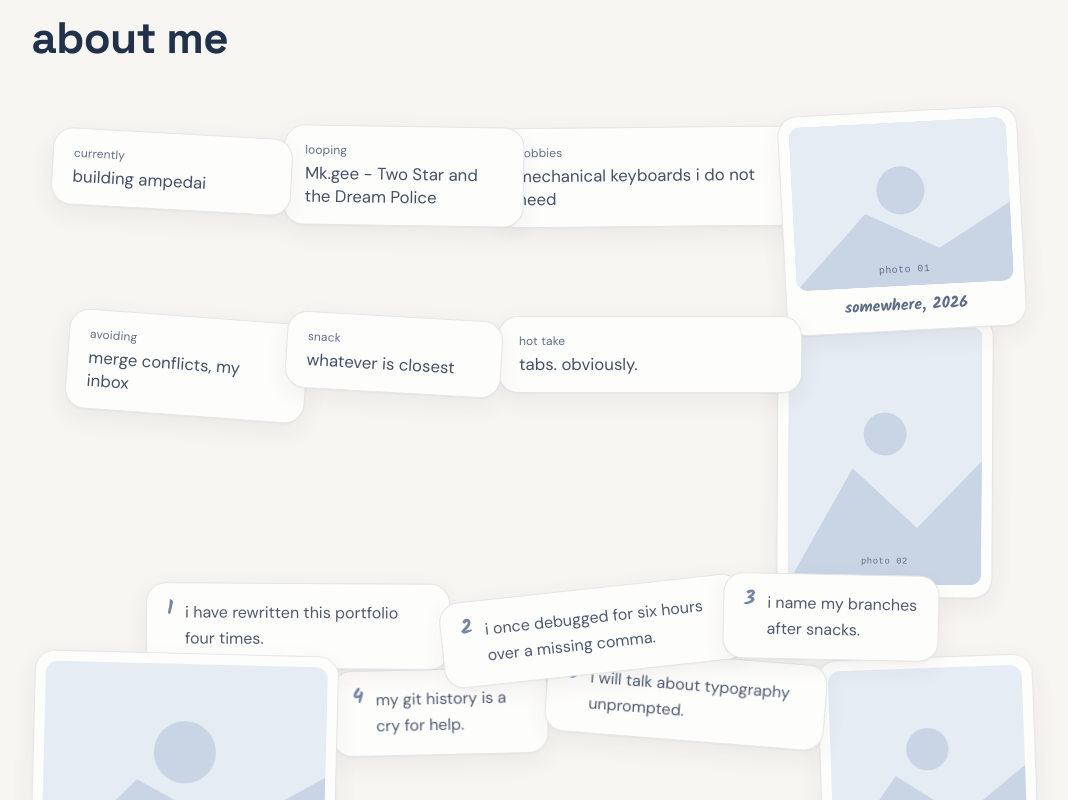
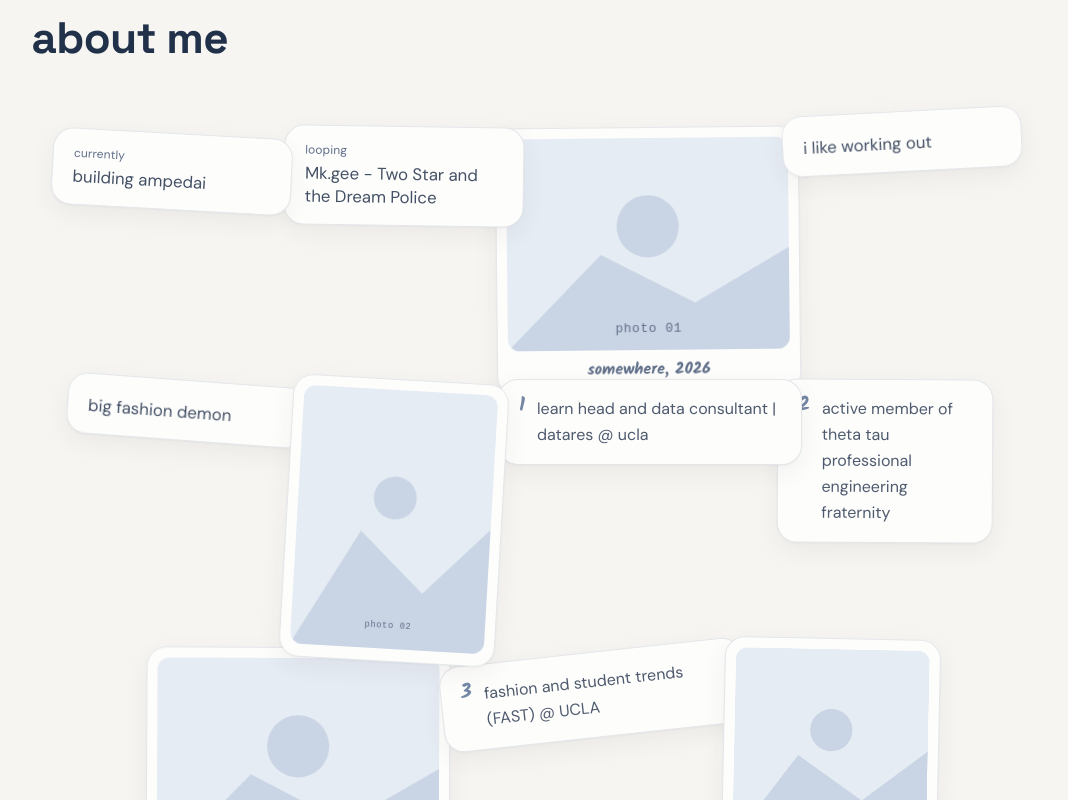
Before and after one commit to phiettran/phiettran.github.io, a Next.js app: page / in a window 1280 px wide. Shown: the part 2240-3040 px from the top of the page, without its empty margins (89-1157 px from the left). Built offline with nearby package versions, Linux system fonts and the light colour scheme.

Commit message:
Info addition

```diff
--- a/src/content/site.ts
+++ b/src/content/site.ts
@@ -103,19 +103,15 @@ export const projects: Project[] = [
 export const facts = [
   { label: "currently", value: "building ampedai" },
   { label: "looping", value: "Mk.gee - Two Star and the Dream Police" },
-  { label: "hobbies", value: "mechanical keyboards i do not need" },
-  { label: "avoiding", value: "merge conflicts, my inbox" },
-  { label: "snack", value: "whatever is closest" },
-  { label: "hot take", value: "tabs. obviously." },
+  { label: "", value: "i like working out" },
+  { label: "", value: "big fashion demon" },
 ];
 
 /* Rapid-fire list. Short and a little unhinged. */
 export const trivia = [
-  "i have rewritten this portfolio four times.",
-  "i once debugged for six hours over a missing comma.",
-  "i name my branches after snacks.",
-  "my git history is a cry for help.",
-  "i will talk about typography unprompted.",
+  "learn head  and data consultant | datares @ ucla",
+  "active member of theta tau professional engineering fraternity",
+  "fashion and student trends (FAST) @ UCLA",
 ];
 
 /* Photos scattered through the about pile. Drop images in /public/about/
```
